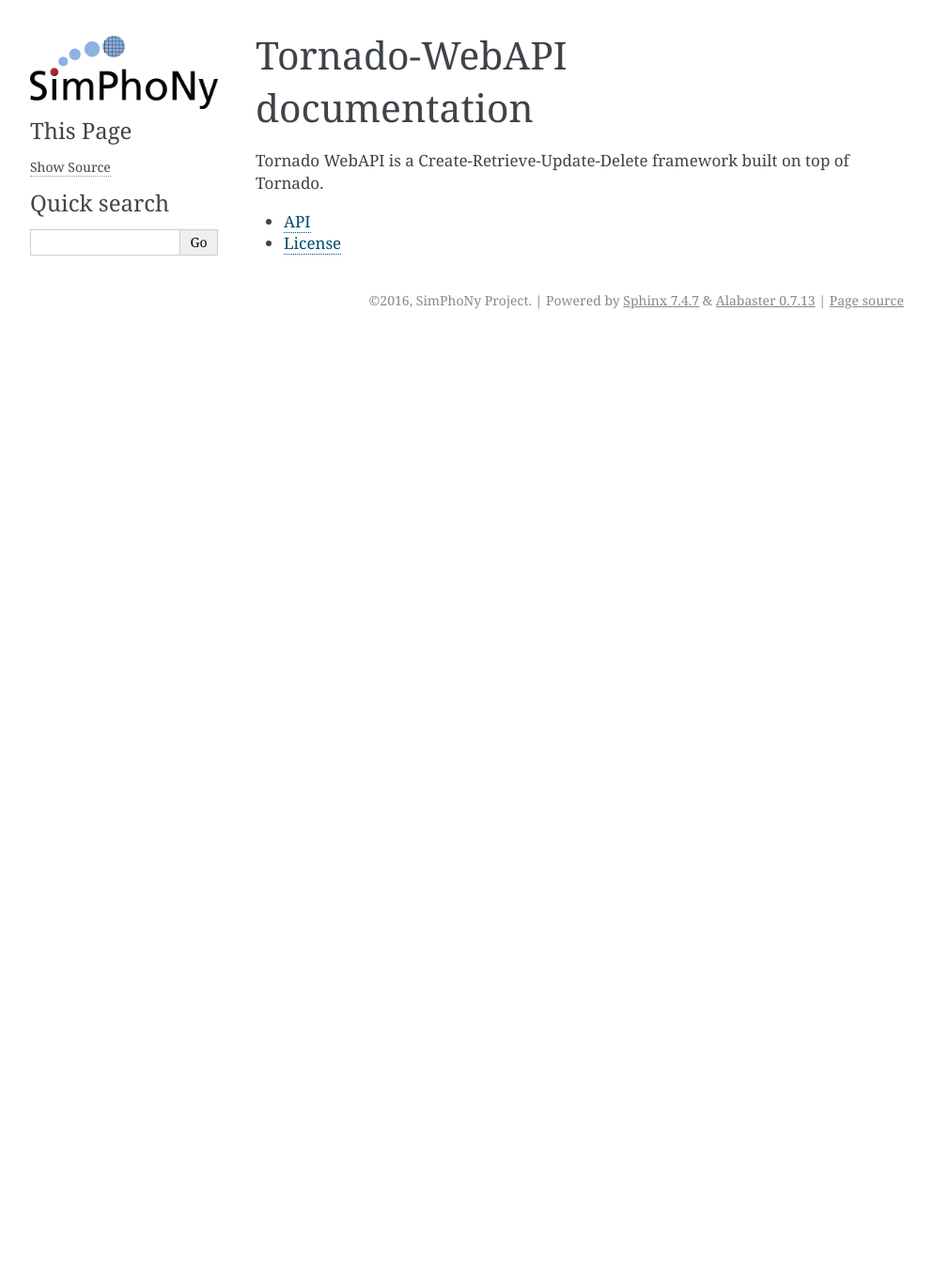
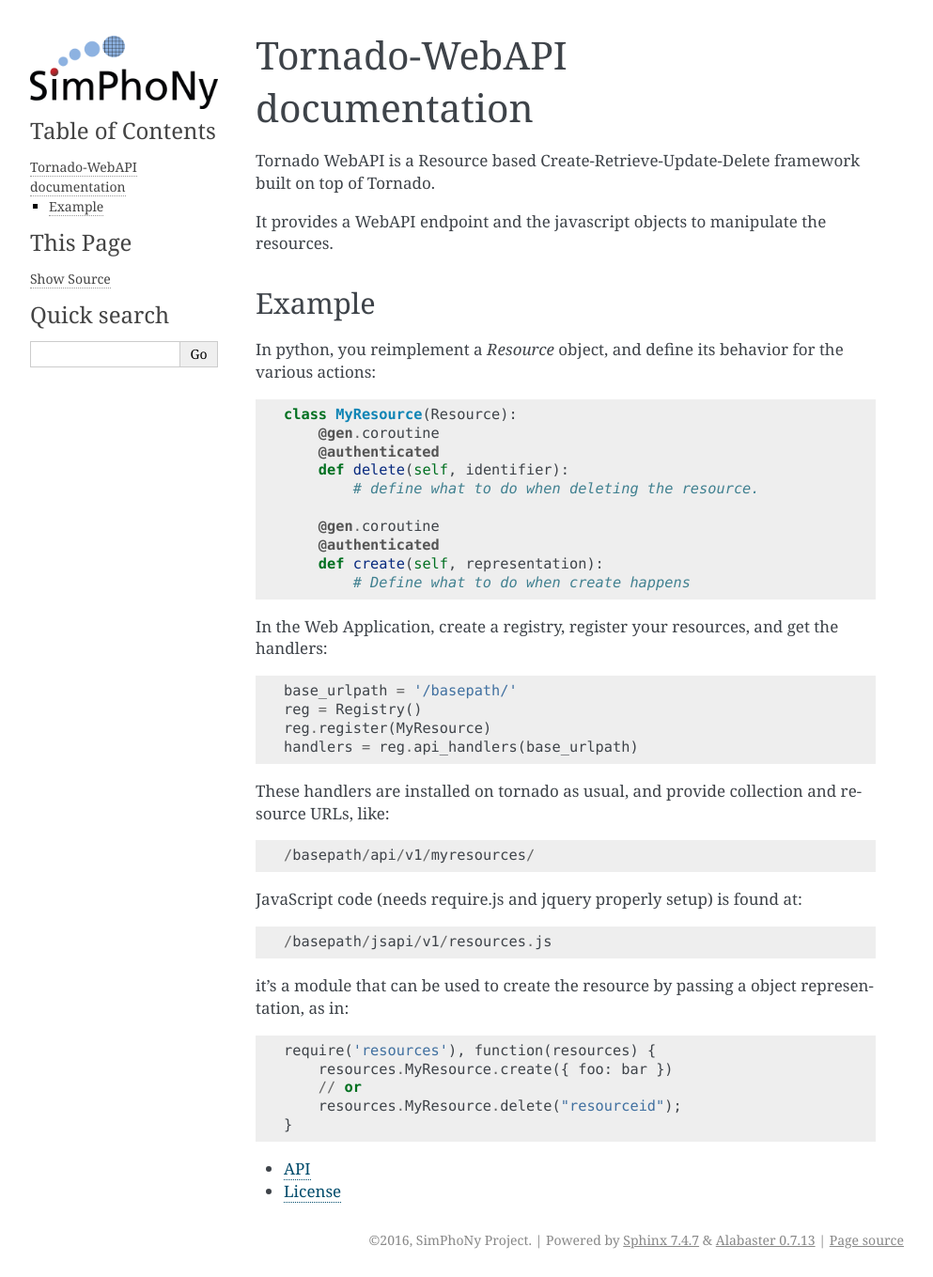
Before and after one commit to simphony/tornado-crud, a Sphinx documentation site: the page built from doc/source/index.rst, in a window 1280 px wide. Shown: the whole page at 94% size, without its empty margins (148-1141 px from the left). Built offline with Sphinx 7.4.7, drawn with Linux system fonts in a browser that asks for light colours; before the commit the page ends 900 px from its top, so only the background shows below that.

Commit message:
Basic documentation of usage

```diff
--- a/doc/source/index.rst
+++ b/doc/source/index.rst
@@ -1,7 +1,53 @@
 Tornado-WebAPI documentation
 ============================
 
-Tornado WebAPI is a Create-Retrieve-Update-Delete framework built on top of Tornado.
+Tornado WebAPI is a Resource based Create-Retrieve-Update-Delete framework
+built on top of Tornado.
+
+It provides a WebAPI endpoint and the javascript objects to manipulate the resources.
+
+Example
+-------
+
+In python, you reimplement a `Resource` object, and define its behavior for the various
+actions::
+
+    class MyResource(Resource):
+        @gen.coroutine
+        @authenticated
+        def delete(self, identifier):
+            # define what to do when deleting the resource.
+
+        @gen.coroutine
+        @authenticated
+        def create(self, representation):
+            # Define what to do when create happens
+
+
+In the Web Application, create a registry, register your resources, and get the handlers::
+
+        base_urlpath = '/basepath/'
+        reg = Registry()
+        reg.register(MyResource)
+        handlers = reg.api_handlers(base_urlpath)
+
+These handlers are installed on tornado as usual, and provide collection and resource
+URLs, like::
+
+    /basepath/api/v1/myresources/
+
+JavaScript code (needs require.js and jquery properly setup) is found at::
+
+    /basepath/jsapi/v1/resources.js
+
+it's a module that can be used to create the resource by passing a object
+representation, as in::
+
+    require('resources'), function(resources) {
+        resources.MyResource.create({ foo: bar })
+        // or
+        resources.MyResource.delete("resourceid");
+    }
 
 .. toctree::
    :maxdepth: 1
```
